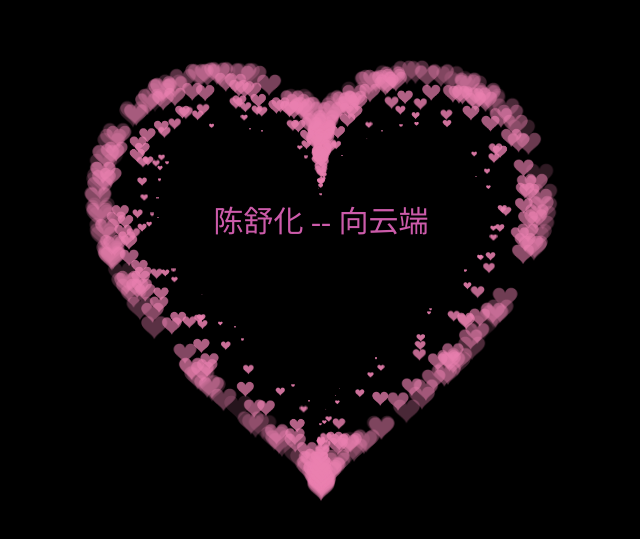
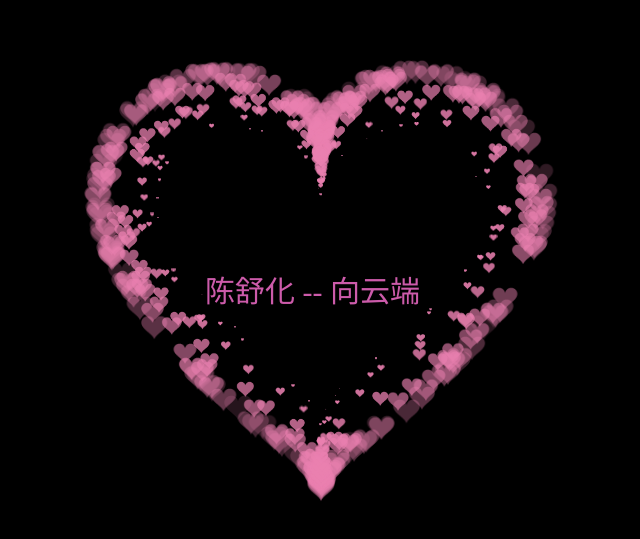
Before and after one commit to dushenyan/10w, a plain HTML site: page index.html in a window 1280 px wide. Shown: the part 123-662 px from the top of the page, without its empty margins (319-959 px from the left). Drawn offline with Linux system fonts and the light colour scheme.

Commit message:
feat: 内部文字适配多端

```diff
--- a/index.html
+++ b/index.html
@@ -2,17 +2,18 @@
 <html>
 
 <head>
-    <title> 爱心代码 </title>
-    <meta charset="utf-8">
-    <link rel="shortcut icon" href="./爱心.png" type="image/x-icon">
-    <link rel="stylesheet" href="./style.css">
+  <title> 爱心代码 </title>
+  <meta charset="utf-8">
+  <link rel="shortcut icon" href="./爱心.png" type="image/x-icon">
+  <link rel="stylesheet" href="./style.css">
 </head>
 
 <body>
+  <div class="container">
     <canvas id="pinkboard"></canvas>
-
     <div class="title">陈舒化 -- 向云端</div>
-    <script src="./main.js"></script>
+  </div>
+  <script src="./main.js"></script>
 </body>
 
 </html>
--- a/style.css
+++ b/style.css
@@ -4,6 +4,12 @@ body {
   padding: 0;
   margin: 0;
   background: #000;
+}
+
+.container {
+  height: 100vh;
+  width: 100vw;
+  position: relative;
 }
 
 canvas {
@@ -13,22 +19,11 @@ canvas {
 }
 
 .title {
-  width: 20%;
-  height: 30%;
-  /* 文字居中 */
-  text-align: center;
-  /* 字体大小 */
+  position: absolute;
   font-size: 30px;
-  /* 背景颜色 */
   background-color: transparent;
-  /* 文字颜色 */
   color: rgba(247, 110, 206, 0.829);
-  /* 左右居中 */
-  margin: auto;
-  /* 定位 */
-  position: relative;
-  /* 上边距 */
-  top: 40%;
-  /* 字体 */
-  font-family: "幼圆";
+  top: 46%;
+  right: 50%;
+  transform: translate(46%, 50%);
 }
```
